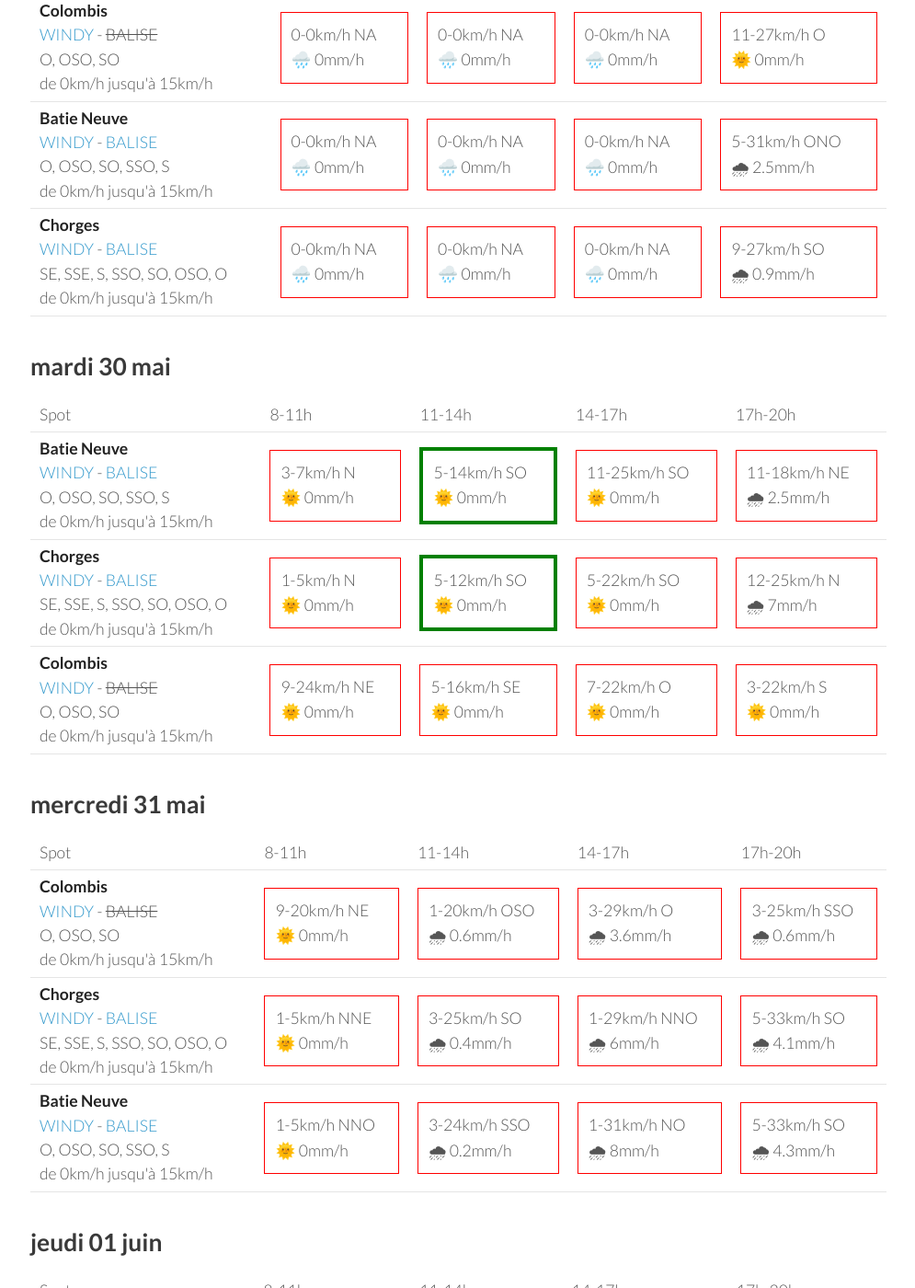
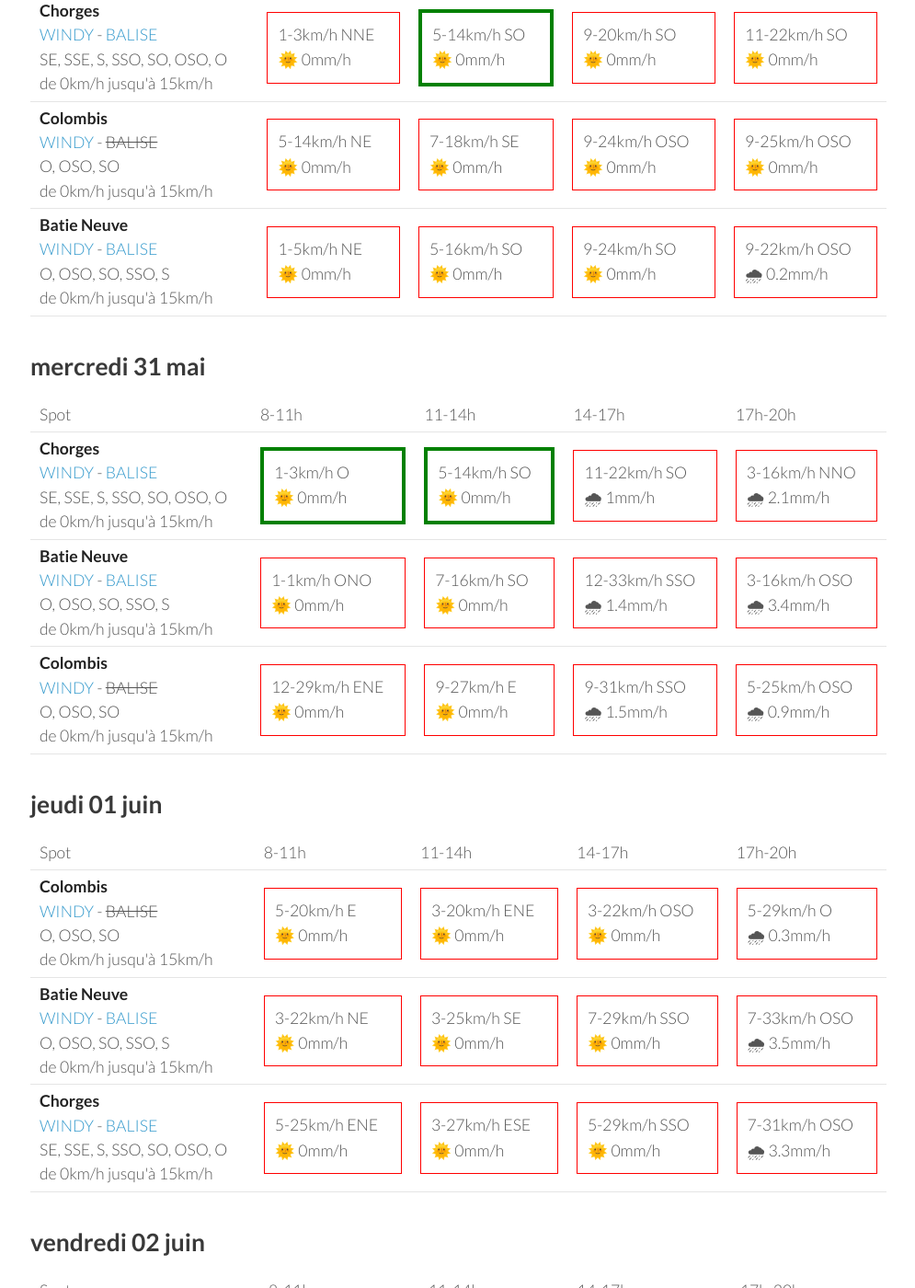
Before and after one commit to parapente-dans-le-nord/parapente-dans-le-nord.github.io, a Jekyll site: the page built from serre_poncon.markdown, in a window 1280 px wide and 1400 px high, scrolled down 373 px. Shown: the whole window at 92% size, without its empty margins (25-1020 px from the left). Built offline with Jekyll 4.4.1, drawn with Linux system fonts in a browser that asks for light colours; some of the changed text lies outside the part shown.

Commit message:
update index.markdown

```diff
--- a/serre_poncon.markdown
+++ b/serre_poncon.markdown
@@ -7,51 +7,8 @@ title:  "Tous les spots"
 {: .links}
 
 # Prevision Windy, modèle Arome
-page mise à jour le lundi 29 mai 22:31
+page mise à jour le mardi 30 mai 06:31
 
-## lundi 29 mai
-
-{::nomarkdown}
-<table>
-  <tbody>
-    <tr>
-      <td>Spot</td>
-      <td>8-11h</td>
-      <td>11-14h</td>
-      <td>14-17h</td>
-      <td>17h-20h</td>
-    </tr>
-<tr>
-        <td><strong>Colombis</strong><br><a href="https://windy.com/44.494/6.216?44.559,6.262,10">WINDY</a> - <span class="no-balise"> BALISE </span><br> <span class="vent-favorable">O, OSO, SO</span><br><span class="force-vent">de 0km/h jusqu'à 15km/h</span> </td>
-
-            <td><div class="not-flyable"><p>0-0km/h NA</p><p>🌧️ 0mm/h</p></div></td>
-            <td><div class="not-flyable"><p>0-0km/h NA</p><p>🌧️ 0mm/h</p></div></td>
-            <td><div class="not-flyable"><p>0-0km/h NA</p><p>🌧️ 0mm/h</p></div></td>
-            <td><div class="not-flyable"><p>11-27km/h O</p><p>🌞 0mm/h</p></div></td>
-
-    </tr>
-<tr>
-        <td><strong>Batie Neuve</strong><br><a href="https://windy.com/44.584/6.236?44.559,6.262,10,m:eTtagly">WINDY</a> - <span class=""><a href="https://www.openwindmap.org/PP554">BALISE</a> </span><br> <span class="vent-favorable">O, OSO, SO, SSO, S</span><br><span class="force-vent">de 0km/h jusqu'à 15km/h</span> </td>
-
-            <td><div class="not-flyable"><p>0-0km/h NA</p><p>🌧️ 0mm/h</p></div></td>
-            <td><div class="not-flyable"><p>0-0km/h NA</p><p>🌧️ 0mm/h</p></div></td>
-            <td><div class="not-flyable"><p>0-0km/h NA</p><p>🌧️ 0mm/h</p></div></td>
-            <td><div class="not-flyable"><p>5-31km/h ONO</p><p>🌧 2.5mm/h</p></div></td>
-
-    </tr>
-<tr>
-        <td><strong>Chorges</strong><br><a href="https://windy.com/44.578/6.280?44.559,6.262,10">WINDY</a> - <span class=""><a href="https://www.openwindmap.org/PP554">BALISE</a> </span><br> <span class="vent-favorable">SE, SSE, S, SSO, SO, OSO, O</span><br><span class="force-vent">de 0km/h jusqu'à 15km/h</span> </td>
-
-            <td><div class="not-flyable"><p>0-0km/h NA</p><p>🌧️ 0mm/h</p></div></td>
-            <td><div class="not-flyable"><p>0-0km/h NA</p><p>🌧️ 0mm/h</p></div></td>
-            <td><div class="not-flyable"><p>0-0km/h NA</p><p>🌧️ 0mm/h</p></div></td>
-            <td><div class="not-flyable"><p>9-27km/h SO</p><p>🌧 0.9mm/h</p></div></td>
-
-    </tr>
-
-</tbody>
-</table>
-{:/}
 ## mardi 30 mai
 
 {::nomarkdown}
@@ -65,32 +22,32 @@ page mise à jour le lundi 29 mai 22:31
       <td>17h-20h</td>
     </tr>
 <tr>
-        <td><strong>Batie Neuve</strong><br><a href="https://windy.com/44.584/6.236?44.559,6.262,10,m:eTtagly">WINDY</a> - <span class=""><a href="https://www.openwindmap.org/PP554">BALISE</a> </span><br> <span class="vent-favorable">O, OSO, SO, SSO, S</span><br><span class="force-vent">de 0km/h jusqu'à 15km/h</span> </td>
-
-            <td><div class="not-flyable"><p>3-7km/h N</p><p>🌞 0mm/h</p></div></td>
-            <td><div class="flyable"><p>5-14km/h SO</p><p>🌞 0mm/h</p></div></td>
-            <td><div class="not-flyable"><p>11-25km/h SO</p><p>🌞 0mm/h</p></div></td>
-            <td><div class="not-flyable"><p>11-18km/h NE</p><p>🌧 2.5mm/h</p></div></td>
-
-
-    </tr>
-<tr>
         <td><strong>Chorges</strong><br><a href="https://windy.com/44.578/6.280?44.559,6.262,10">WINDY</a> - <span class=""><a href="https://www.openwindmap.org/PP554">BALISE</a> </span><br> <span class="vent-favorable">SE, SSE, S, SSO, SO, OSO, O</span><br><span class="force-vent">de 0km/h jusqu'à 15km/h</span> </td>
 
-            <td><div class="not-flyable"><p>1-5km/h N</p><p>🌞 0mm/h</p></div></td>
-            <td><div class="flyable"><p>5-12km/h SO</p><p>🌞 0mm/h</p></div></td>
-            <td><div class="not-flyable"><p>5-22km/h SO</p><p>🌞 0mm/h</p></div></td>
-            <td><div class="not-flyable"><p>12-25km/h N</p><p>🌧 7mm/h</p></div></td>
+            <td><div class="not-flyable"><p>1-3km/h NNE</p><p>🌞 0mm/h</p></div></td>
+            <td><div class="flyable"><p>5-14km/h SO</p><p>🌞 0mm/h</p></div></td>
+            <td><div class="not-flyable"><p>9-20km/h SO</p><p>🌞 0mm/h</p></div></td>
+            <td><div class="not-flyable"><p>11-22km/h SO</p><p>🌞 0mm/h</p></div></td>
 
 
     </tr>
 <tr>
         <td><strong>Colombis</strong><br><a href="https://windy.com/44.494/6.216?44.559,6.262,10">WINDY</a> - <span class="no-balise"> BALISE </span><br> <span class="vent-favorable">O, OSO, SO</span><br><span class="force-vent">de 0km/h jusqu'à 15km/h</span> </td>
 
-            <td><div class="not-flyable"><p>9-24km/h NE</p><p>🌞 0mm/h</p></div></td>
-            <td><div class="not-flyable"><p>5-16km/h SE</p><p>🌞 0mm/h</p></div></td>
-            <td><div class="not-flyable"><p>7-22km/h O</p><p>🌞 0mm/h</p></div></td>
-            <td><div class="not-flyable"><p>3-22km/h S</p><p>🌞 0mm/h</p></div></td>
+            <td><div class="not-flyable"><p>5-14km/h NE</p><p>🌞 0mm/h</p></div></td>
+            <td><div class="not-flyable"><p>7-18km/h SE</p><p>🌞 0mm/h</p></div></td>
+            <td><div class="not-flyable"><p>9-24km/h OSO</p><p>🌞 0mm/h</p></div></td>
+            <td><div class="not-flyable"><p>9-25km/h OSO</p><p>🌞 0mm/h</p></div></td>
+
+
+    </tr>
+<tr>
+        <td><strong>Batie Neuve</strong><br><a href="https://windy.com/44.584/6.236?44.559,6.262,10,m:eTtagly">WINDY</a> - <span class=""><a href="https://www.openwindmap.org/PP554">BALISE</a> </span><br> <span class="vent-favorable">O, OSO, SO, SSO, S</span><br><span class="force-vent">de 0km/h jusqu'à 15km/h</span> </td>
+
+            <td><div class="not-flyable"><p>1-5km/h NE</p><p>🌞 0mm/h</p></div></td>
+            <td><div class="not-flyable"><p>5-16km/h SO</p><p>🌞 0mm/h</p></div></td>
+            <td><div class="not-flyable"><p>9-24km/h SO</p><p>🌞 0mm/h</p></div></td>
+            <td><div class="not-flyable"><p>9-22km/h OSO</p><p>🌧 0.2mm/h</p></div></td>
 
 
     </tr>
@@ -111,32 +68,32 @@ page mise à jour le lundi 29 mai 22:31
       <td>17h-20h</td>
     </tr>
 <tr>
-        <td><strong>Colombis</strong><br><a href="https://windy.com/44.494/6.216?44.559,6.262,10">WINDY</a> - <span class="no-balise"> BALISE </span><br> <span class="vent-favorable">O, OSO, SO</span><br><span class="force-vent">de 0km/h jusqu'à 15km/h</span> </td>
-
-            <td><div class="not-flyable"><p>9-20km/h NE</p><p>🌞 0mm/h</p></div></td>
-            <td><div class="not-flyable"><p>1-20km/h OSO</p><p>🌧 0.6mm/h</p></div></td>
-            <td><div class="not-flyable"><p>3-29km/h O</p><p>🌧 3.6mm/h</p></div></td>
-            <td><div class="not-flyable"><p>3-25km/h SSO</p><p>🌧 0.6mm/h</p></div></td>
-
-
-    </tr>
-<tr>
         <td><strong>Chorges</strong><br><a href="https://windy.com/44.578/6.280?44.559,6.262,10">WINDY</a> - <span class=""><a href="https://www.openwindmap.org/PP554">BALISE</a> </span><br> <span class="vent-favorable">SE, SSE, S, SSO, SO, OSO, O</span><br><span class="force-vent">de 0km/h jusqu'à 15km/h</span> </td>
 
-            <td><div class="not-flyable"><p>1-5km/h NNE</p><p>🌞 0mm/h</p></div></td>
-            <td><div class="not-flyable"><p>3-25km/h SO</p><p>🌧 0.4mm/h</p></div></td>
-            <td><div class="not-flyable"><p>1-29km/h NNO</p><p>🌧 6mm/h</p></div></td>
-            <td><div class="not-flyable"><p>5-33km/h SO</p><p>🌧 4.1mm/h</p></div></td>
+            <td><div class="flyable"><p>1-3km/h O</p><p>🌞 0mm/h</p></div></td>
+            <td><div class="flyable"><p>5-14km/h SO</p><p>🌞 0mm/h</p></div></td>
+            <td><div class="not-flyable"><p>11-22km/h SO</p><p>🌧 1mm/h</p></div></td>
+            <td><div class="not-flyable"><p>3-16km/h NNO</p><p>🌧 2.1mm/h</p></div></td>
 
 
     </tr>
 <tr>
         <td><strong>Batie Neuve</strong><br><a href="https://windy.com/44.584/6.236?44.559,6.262,10,m:eTtagly">WINDY</a> - <span class=""><a href="https://www.openwindmap.org/PP554">BALISE</a> </span><br> <span class="vent-favorable">O, OSO, SO, SSO, S</span><br><span class="force-vent">de 0km/h jusqu'à 15km/h</span> </td>
 
-            <td><div class="not-flyable"><p>1-5km/h NNO</p><p>🌞 0mm/h</p></div></td>
-            <td><div class="not-flyable"><p>3-24km/h SSO</p><p>🌧 0.2mm/h</p></div></td>
-            <td><div class="not-flyable"><p>1-31km/h NO</p><p>🌧 8mm/h</p></div></td>
-            <td><div class="not-flyable"><p>5-33km/h SO</p><p>🌧 4.3mm/h</p></div></td>
+            <td><div class="not-flyable"><p>1-1km/h ONO</p><p>🌞 0mm/h</p></div></td>
+            <td><div class="not-flyable"><p>7-16km/h SO</p><p>🌞 0mm/h</p></div></td>
+            <td><div class="not-flyable"><p>12-33km/h SSO</p><p>🌧 1.4mm/h</p></div></td>
+            <td><div class="not-flyable"><p>3-16km/h OSO</p><p>🌧 3.4mm/h</p></div></td>
+
+
+    </tr>
+<tr>
+        <td><strong>Colombis</strong><br><a href="https://windy.com/44.494/6.216?44.559,6.262,10">WINDY</a> - <span class="no-balise"> BALISE </span><br> <span class="vent-favorable">O, OSO, SO</span><br><span class="force-vent">de 0km/h jusqu'à 15km/h</span> </td>
+
+            <td><div class="not-flyable"><p>12-29km/h ENE</p><p>🌞 0mm/h</p></div></td>
+            <td><div class="not-flyable"><p>9-27km/h E</p><p>🌞 0mm/h</p></div></td>
+            <td><div class="not-flyable"><p>9-31km/h SSO</p><p>🌧 1.5mm/h</p></div></td>
+            <td><div class="not-flyable"><p>5-25km/h OSO</p><p>🌧 0.9mm/h</p></div></td>
 
 
     </tr>
@@ -159,30 +116,30 @@ page mise à jour le lundi 29 mai 22:31
 <tr>
         <td><strong>Colombis</strong><br><a href="https://windy.com/44.494/6.216?44.559,6.262,10">WINDY</a> - <span class="no-balise"> BALISE </span><br> <span class="vent-favorable">O, OSO, SO</span><br><span class="force-vent">de 0km/h jusqu'à 15km/h</span> </td>
 
-            <td><div class="not-flyable"><p>5-22km/h ENE</p><p>🌞 0mm/h</p></div></td>
-            <td><div class="not-flyable"><p>3-24km/h E</p><p>🌞 0mm/h</p></div></td>
-            <td><div class="not-flyable"><p>12-33km/h SSO</p><p>🌧 0.7mm/h</p></div></td>
-            <td><div class="not-flyable"><p>7-38km/h OSO</p><p>🌧 0.3mm/h</p></div></td>
+            <td><div class="not-flyable"><p>5-20km/h E</p><p>🌞 0mm/h</p></div></td>
+            <td><div class="not-flyable"><p>3-20km/h ENE</p><p>🌞 0mm/h</p></div></td>
+            <td><div class="not-flyable"><p>3-22km/h OSO</p><p>🌞 0mm/h</p></div></td>
+            <td><div class="not-flyable"><p>5-29km/h O</p><p>🌧 0.3mm/h</p></div></td>
+
+
+    </tr>
+<tr>
+        <td><strong>Batie Neuve</strong><br><a href="https://windy.com/44.584/6.236?44.559,6.262,10,m:eTtagly">WINDY</a> - <span class=""><a href="https://www.openwindmap.org/PP554">BALISE</a> </span><br> <span class="vent-favorable">O, OSO, SO, SSO, S</span><br><span class="force-vent">de 0km/h jusqu'à 15km/h</span> </td>
+
+            <td><div class="not-flyable"><p>3-22km/h NE</p><p>🌞 0mm/h</p></div></td>
+            <td><div class="not-flyable"><p>3-25km/h SE</p><p>🌞 0mm/h</p></div></td>
+            <td><div class="not-flyable"><p>7-29km/h SSO</p><p>🌞 0mm/h</p></div></td>
+            <td><div class="not-flyable"><p>7-33km/h OSO</p><p>🌧 3.5mm/h</p></div></td>
 
 
     </tr>
 <tr>
         <td><strong>Chorges</strong><br><a href="https://windy.com/44.578/6.280?44.559,6.262,10">WINDY</a> - <span class=""><a href="https://www.openwindmap.org/PP554">BALISE</a> </span><br> <span class="vent-favorable">SE, SSE, S, SSO, SO, OSO, O</span><br><span class="force-vent">de 0km/h jusqu'à 15km/h</span> </td>
 
-            <td><div class="not-flyable"><p>5-29km/h NE</p><p>🌞 0mm/h</p></div></td>
-            <td><div class="not-flyable"><p>3-31km/h ESE</p><p>🌞 0mm/h</p></div></td>
-            <td><div class="not-flyable"><p>5-29km/h SSO</p><p>🌧 0.2mm/h</p></div></td>
-            <td><div class="not-flyable"><p>9-35km/h SO</p><p>🌧 0.6mm/h</p></div></td>
-
-
-    </tr>
-<tr>
-        <td><strong>Batie Neuve</strong><br><a href="https://windy.com/44.584/6.236?44.559,6.262,10,m:eTtagly">WINDY</a> - <span class=""><a href="https://www.openwindmap.org/PP554">BALISE</a> </span><br> <span class="vent-favorable">O, OSO, SO, SSO, S</span><br><span class="force-vent">de 0km/h jusqu'à 15km/h</span> </td>
-
-            <td><div class="not-flyable"><p>5-25km/h NE</p><p>🌞 0mm/h</p></div></td>
-            <td><div class="not-flyable"><p>3-27km/h SE</p><p>🌞 0mm/h</p></div></td>
-            <td><div class="not-flyable"><p>7-27km/h SSO</p><p>🌧 0.2mm/h</p></div></td>
-            <td><div class="not-flyable"><p>9-35km/h SO</p><p>🌧 0.6mm/h</p></div></td>
+            <td><div class="not-flyable"><p>5-25km/h ENE</p><p>🌞 0mm/h</p></div></td>
+            <td><div class="not-flyable"><p>3-27km/h ESE</p><p>🌞 0mm/h</p></div></td>
+            <td><div class="not-flyable"><p>5-29km/h SSO</p><p>🌞 0mm/h</p></div></td>
+            <td><div class="not-flyable"><p>7-31km/h OSO</p><p>🌧 3.3mm/h</p></div></td>
 
 
     </tr>
@@ -205,8 +162,8 @@ page mise à jour le lundi 29 mai 22:31
 <tr>
         <td><strong>Colombis</strong><br><a href="https://windy.com/44.494/6.216?44.559,6.262,10">WINDY</a> - <span class="no-balise"> BALISE </span><br> <span class="vent-favorable">O, OSO, SO</span><br><span class="force-vent">de 0km/h jusqu'à 15km/h</span> </td>
 
-            <td><div class="not-flyable"><p>3-14km/h E</p><p>🌞 0mm/h</p></div></td>
-            <td><div class="not-flyable"><p>3-18km/h O</p><p>🌞 0mm/h</p></div></td>
+            <td><div class="not-flyable"><p>3-16km/h E</p><p>🌞 0mm/h</p></div></td>
+            <td><div class="not-flyable"><p>3-16km/h O</p><p>🌞 0mm/h</p></div></td>
             <td><div class="not-flyable"><p>5-24km/h OSO</p><p>🌧 0.2mm/h</p></div></td>
             <td><div class="not-flyable"><p>5-37km/h ESE</p><p>🌧 4mm/h</p></div></td>
 
@@ -215,8 +172,8 @@ page mise à jour le lundi 29 mai 22:31
 <tr>
         <td><strong>Chorges</strong><br><a href="https://windy.com/44.578/6.280?44.559,6.262,10">WINDY</a> - <span class=""><a href="https://www.openwindmap.org/PP554">BALISE</a> </span><br> <span class="vent-favorable">SE, SSE, S, SSO, SO, OSO, O</span><br><span class="force-vent">de 0km/h jusqu'à 15km/h</span> </td>
 
-            <td><div class="not-flyable"><p>3-14km/h ENE</p><p>🌞 0mm/h</p></div></td>
-            <td><div class="not-flyable"><p>5-22km/h SO</p><p>🌞 0mm/h</p></div></td>
+            <td><div class="not-flyable"><p>3-16km/h ENE</p><p>🌞 0mm/h</p></div></td>
+            <td><div class="not-flyable"><p>3-22km/h SO</p><p>🌞 0mm/h</p></div></td>
             <td><div class="not-flyable"><p>7-29km/h SO</p><p>🌞 0mm/h</p></div></td>
             <td><div class="not-flyable"><p>5-37km/h SE</p><p>🌧 3.6mm/h</p></div></td>
 
@@ -225,7 +182,7 @@ page mise à jour le lundi 29 mai 22:31
 <tr>
         <td><strong>Batie Neuve</strong><br><a href="https://windy.com/44.584/6.236?44.559,6.262,10,m:eTtagly">WINDY</a> - <span class=""><a href="https://www.openwindmap.org/PP554">BALISE</a> </span><br> <span class="vent-favorable">O, OSO, SO, SSO, S</span><br><span class="force-vent">de 0km/h jusqu'à 15km/h</span> </td>
 
-            <td><div class="not-flyable"><p>3-12km/h NE</p><p>🌞 0mm/h</p></div></td>
+            <td><div class="not-flyable"><p>3-14km/h NE</p><p>🌞 0mm/h</p></div></td>
             <td><div class="not-flyable"><p>5-22km/h SO</p><p>🌞 0mm/h</p></div></td>
             <td><div class="not-flyable"><p>7-29km/h SO</p><p>🌞 0mm/h</p></div></td>
             <td><div class="not-flyable"><p>5-35km/h SE</p><p>🌧 2.6mm/h</p></div></td>
```
